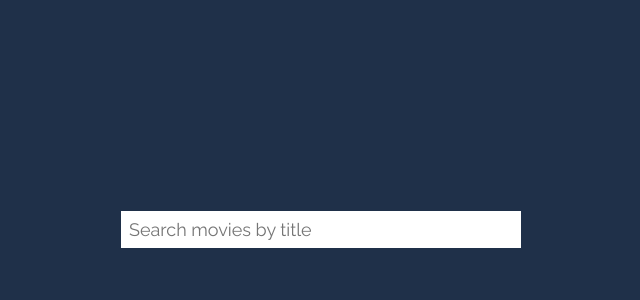
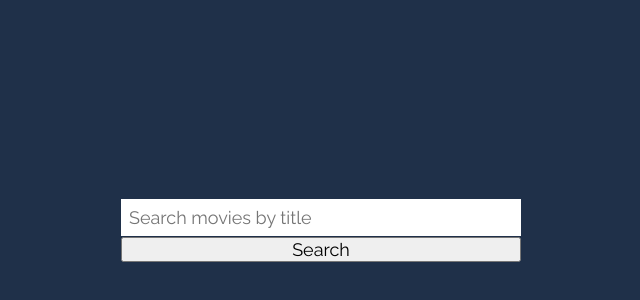
Before and after one commit to nickhibbits/movie-db, a Next.js app: page / in a window 1280 px wide. Shown: the part 170-470 px from the top of the page, without its empty margins (319-959 px from the left). Built offline with nearby package versions, Linux system fonts and the light colour scheme.

Commit message:
add search button on homepage

```diff
--- a/components/block/Card.tsx
+++ b/components/block/Card.tsx
@@ -16,7 +16,6 @@ function Card({
   releaseYear: ReleaseYear;
   titleText: { text: string };
 }) {
-  console.log("🔴 TODO", "add svg for titles with no picture");
   console.log("🔴 TODO", "add titleType");
   console.log("🔴 TODO", "sort results with movies at the top");
   return (
--- a/components/block/Search.tsx
+++ b/components/block/Search.tsx
@@ -8,7 +8,10 @@ function Search() {
   const title = useRef<HTMLInputElement>(null);
 
   async function handleSelect(e: any) {
-    if (e.key === "Enter") {
+    console.log("e", e);
+    if (e.key === "Enter" || e.type === "click") {
+      e.preventDefault();
+      console.log("here");
       const res = await fetch(
         `./api/movies/searchTitles?title=${
           title.current && title.current.value
@@ -25,15 +28,17 @@ function Search() {
   }
 
   return (
-    <div className="center column">
+    <form className="center column" onSubmit={(e) => handleSelect(e)}>
       <input
         className={classes.input}
         type="text"
         placeholder="Search movies by title"
         ref={title}
-        onKeyDown={(e) => handleSelect(e)}
+        // onKeyDown={(e) => handleSelect(e)}
       />
-    </div>
+
+      <button type="submit">Search</button>
+    </form>
   );
 }
 
```
